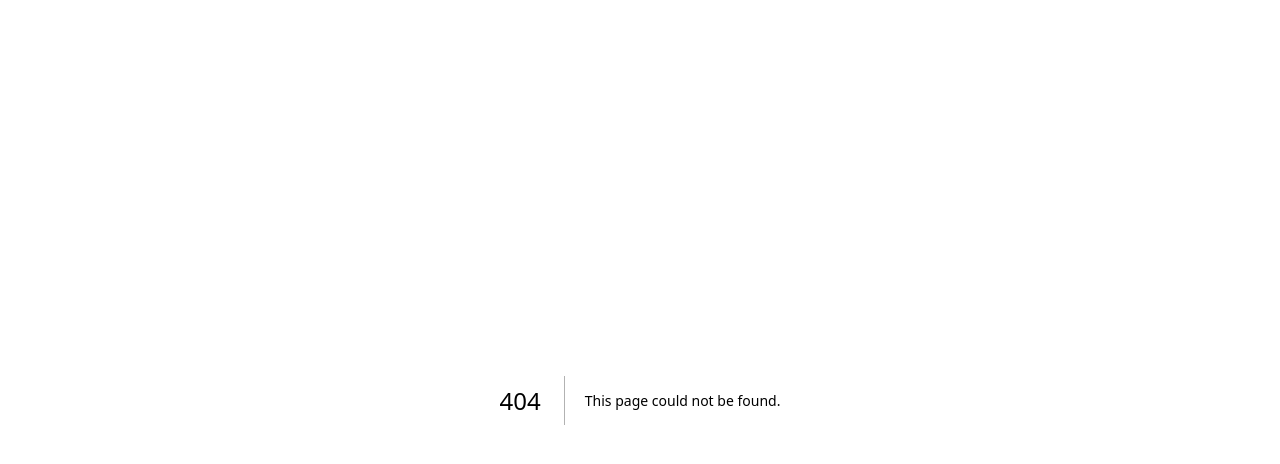
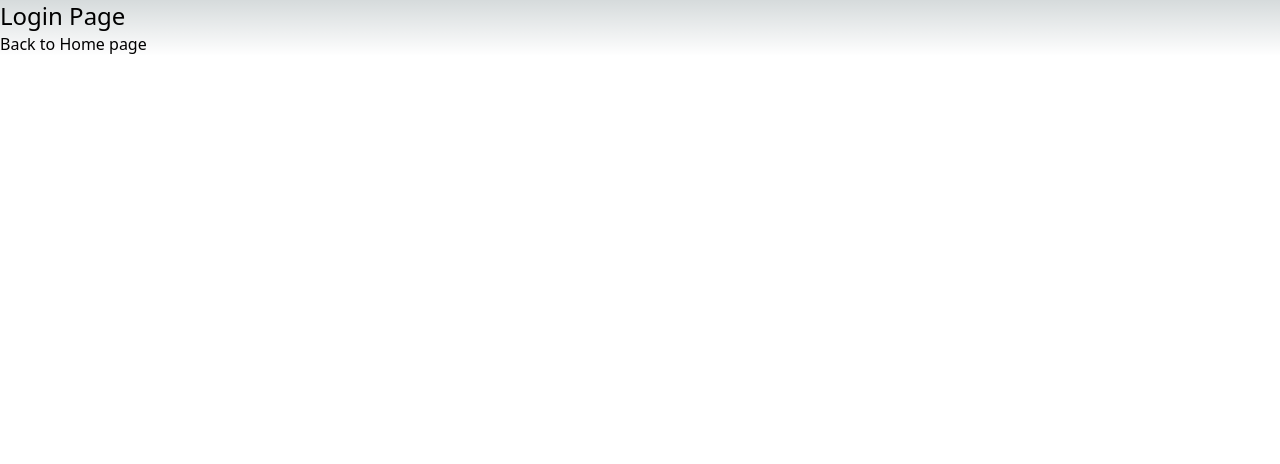
Before and after one commit to mollikacomputer/next_social_auth, a Next.js app: page /login/login in a window 1280 px wide. Before the commit this address had no page. Shown: the top 464 px of the page. Built offline with nearby package versions, Linux system fonts and the light colour scheme.

Commit message:
login route linked

```diff
--- a/pages/index.js
+++ b/pages/index.js
@@ -1,5 +1,6 @@
 
 import { Inter } from 'next/font/google'
+import Link from 'next/link'
 
 const inter = Inter({ subsets: ['latin'] })
 
@@ -8,6 +9,7 @@
     <main
       className={`flex min-h-screen flex-col items-center justify-between p-24 ${inter.className}`}
     >
+      <Link href='/login' > LogIn Page </Link>
      <h2 className="text-3xl">Next Social Auth with Facebook Home Page</h2>
      <button class="btn btn-secondary">Testing Daisy UI </button>
     </main>
--- /dev/null
+++ b/pages/login/login.js
@@ -0,0 +1,13 @@
+import Link from 'next/link';
+import React from 'react';
+
+const login = () => {
+    return (
+        <div>
+            <h2 className="text-2xl"> Login Page </h2>
+            <Link href='/' > Back to Home page </Link>
+        </div>
+    );
+};
+
+export default login;
```
